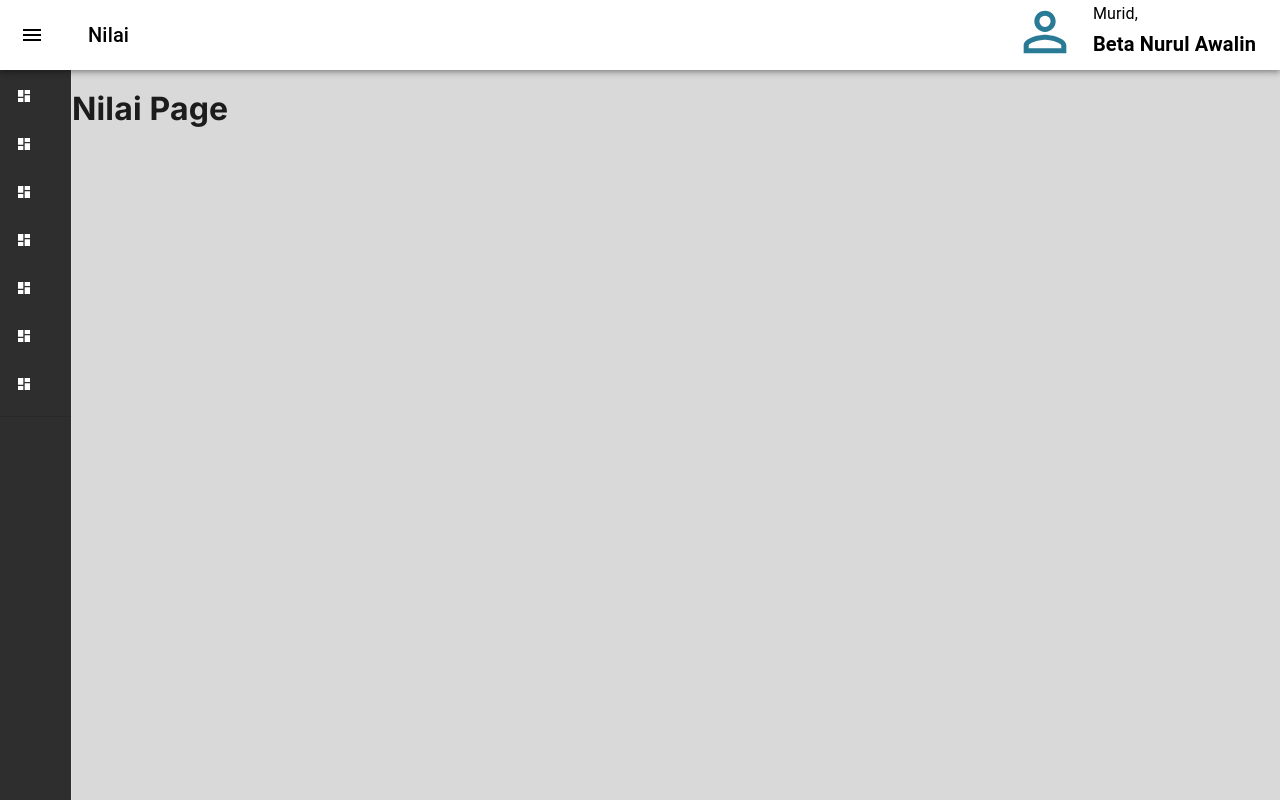
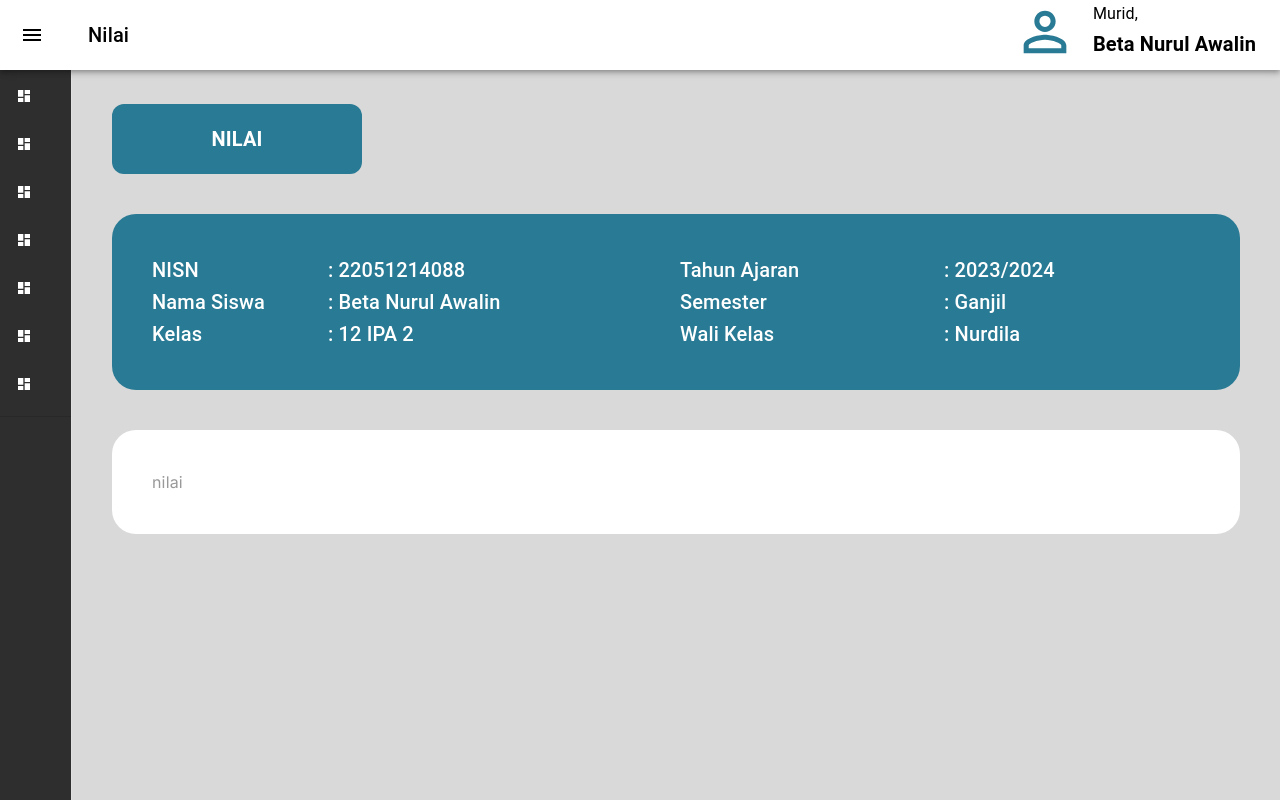
Before and after one commit to KarooDevs/siasat-v1, a Next.js app: page /murid/nilai in a window 1280 px wide. Built offline with nearby package versions, Linux system fonts and the light colour scheme.

Commit message:
feat - nilai

```diff
--- a/app/murid/nilai/page.tsx
+++ b/app/murid/nilai/page.tsx
@@ -1,9 +1,77 @@
+import CardBiru from "@/components/Card/CardBiru";
+import CardPutih from "@/components/Card/CardPutih";
+import { Box, Grid, Typography } from "@mui/material";
 import React from "react";
 
 function page() {
   return (
     <div>
-      <h1>Nilai Page</h1>
+      <Box sx={{ mx: 5, my: 5 }}>
+        <CardBiru title={"NILAI"} />
+      </Box>
+      <Box
+        sx={{
+          p: 5,
+          borderRadius: 6,
+          backgroundColor: "#297a94",
+          color: "white",
+          my: 5,
+          mx: 5,
+        }}
+      >
+        <Grid
+          container
+          justifyContent={"space-between"}
+          spacing={1}
+          sx={{ color: "white" }}
+        >
+          <Grid item flexDirection={"column"} xs={2}>
+            <Typography variant="h6" color="white">
+              NISN
+            </Typography>
+            <Typography variant="h6" color="white">
+              Nama Siswa
+            </Typography>
+            <Typography variant="h6" color="white">
+              Kelas
+            </Typography>
+          </Grid>
+          <Grid item flexDirection={"column"} xs={4}>
+            <Typography variant="h6" color="white">
+              : 22051214088
+            </Typography>
+            <Typography variant="h6" color="white">
+              : Beta Nurul Awalin
+            </Typography>
+            <Typography variant="h6" color="white">
+              : 12 IPA 2
+            </Typography>
+          </Grid>
+          <Grid item flexDirection={"column"} xs={3}>
+            <Typography variant="h6" color="white">
+              Tahun Ajaran
+            </Typography>
+            <Typography variant="h6" color="white">
+              Semester
+            </Typography>
+            <Typography variant="h6" color="white">
+              Wali Kelas
+            </Typography>
+          </Grid>
+          <Grid item flexDirection={"column"} xs={3}>
+            <Typography variant="h6" color="white">
+              : 2023/2024
+            </Typography>
+            <Typography variant="h6" color="white">
+              : Ganjil
+            </Typography>
+            <Typography variant="h6" color="white">
+              : Nurdila
+            </Typography>
+          </Grid>
+        </Grid>
+      </Box>
+      <CardPutih>nilai</CardPutih>
     </div>
   );
 }
```
